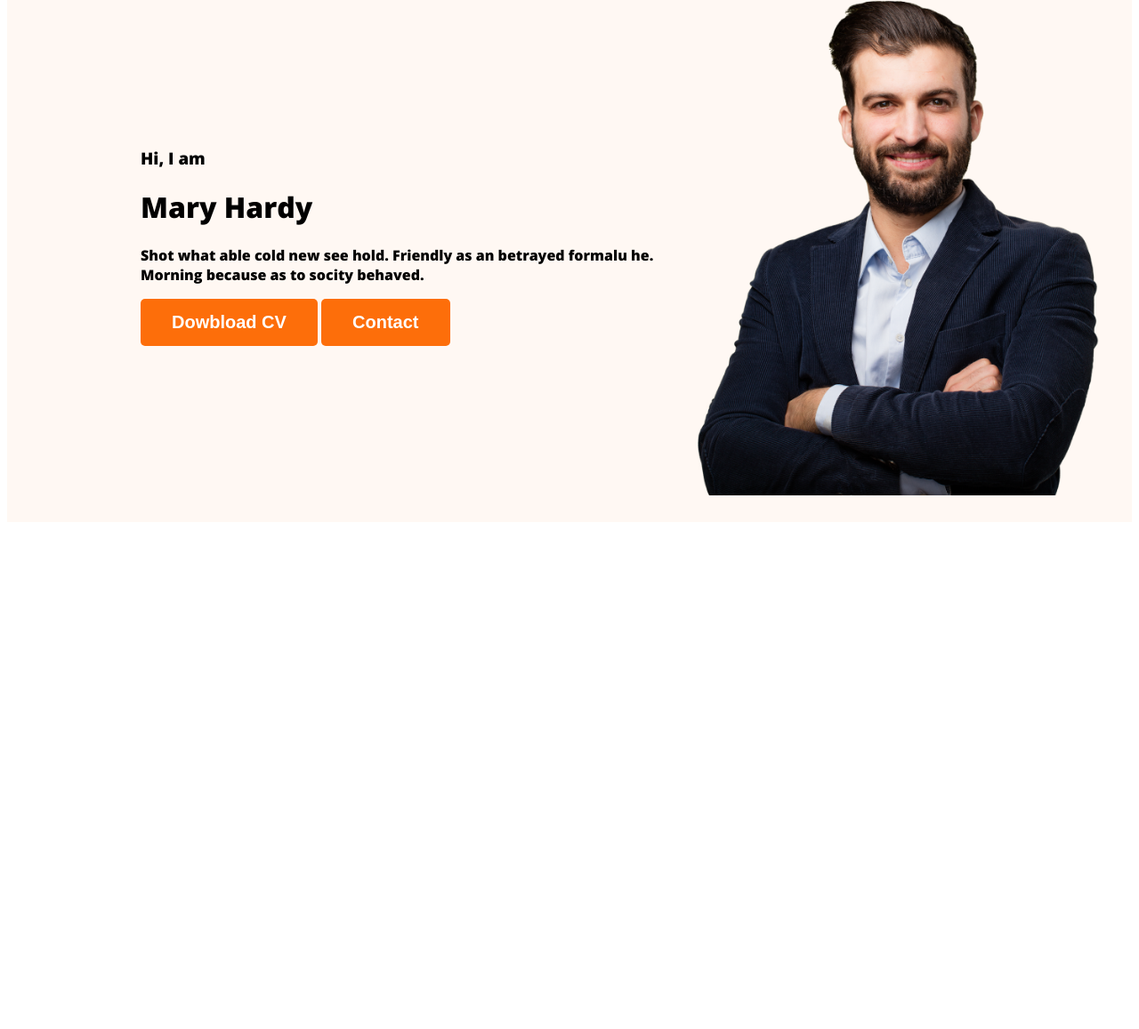
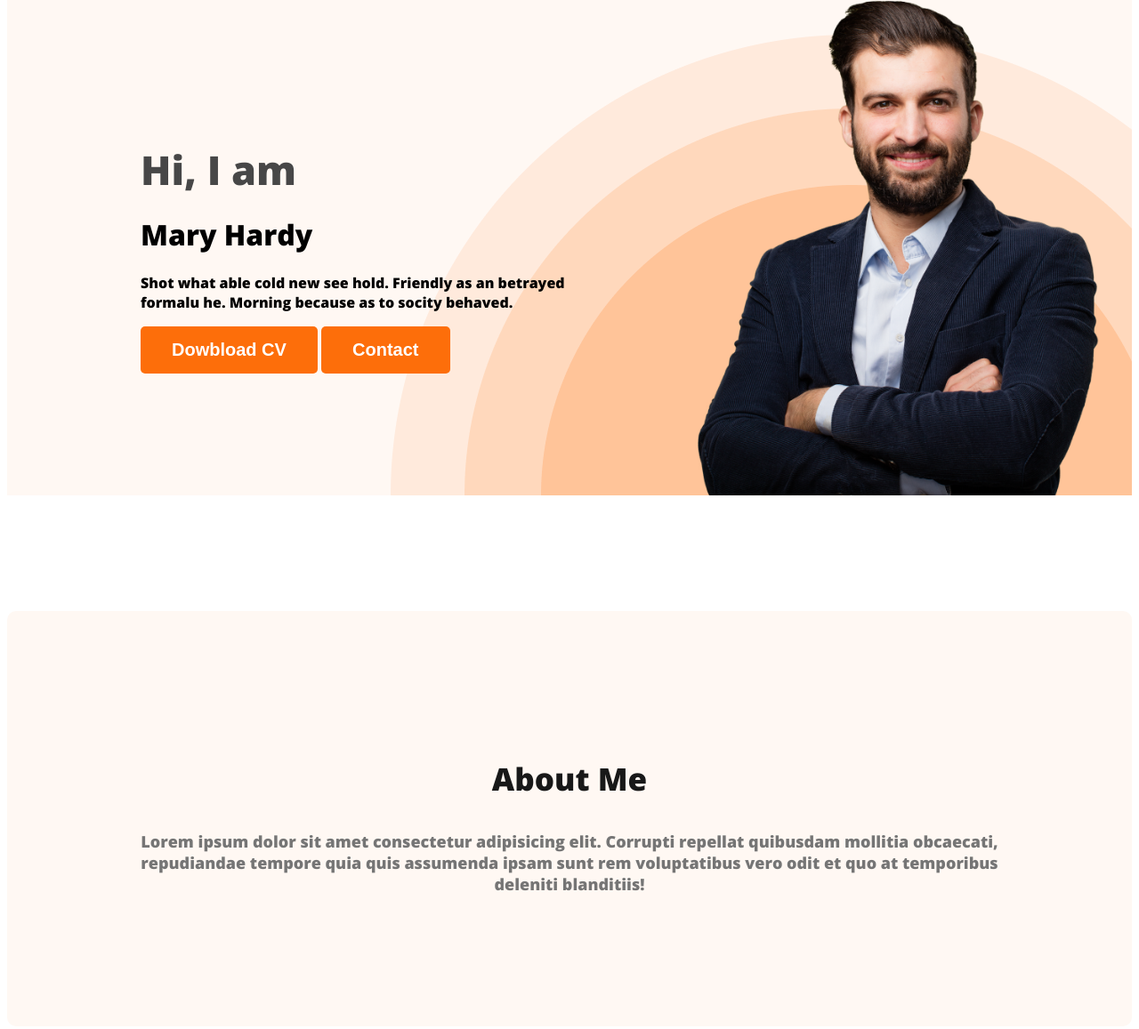
Before and after one commit to princeneoge/webdeveloper-portfolio, a plain HTML site: page index.html in a window 1280 px wide. Shown: the part 211-1368 px from the top of the page at 89% size. Before the commit the page ends 806 px from the top, so only its background shows below. Drawn offline with nearby package versions, Linux system fonts and the light colour scheme.

Commit message:
add all css style

```diff
--- a/index.html
+++ b/index.html
@@ -27,17 +27,27 @@
         <div class="banner-content">
           <h3 class="banner-greeting">Hi, I am</h3>
           <h1 class="banner-heading">Mary Hardy</h1>
-          <p>
+          <p class="banner-discription">
             Shot what able cold new see hold. Friendly as an betrayed formalu
             he. Morning because as to socity behaved.
           </p>
           <button class="btn-primary">Dowbload CV</button>
           <button class="btn-primary">Contact</button>
         </div>
-        <img class="profile-pic" src="images/hardy.png" alt="">
+        <img class="profile-pic" src="images/hardy.png" alt="" />
       </div>
     </header>
-    <main></main>
+    <main>
+      <section class="about">
+        <h3 class="section-title">About Me</h3>
+        <p class="section-description">
+          Lorem ipsum dolor sit amet consectetur adipisicing elit. Corrupti
+          repellat quibusdam mollitia obcaecati, repudiandae tempore quia quis
+          assumenda ipsam sunt rem voluptatibus vero odit et quo at temporibus
+          deleniti blanditiis!
+        </p>
+      </section>
+    </main>
     <footer></footer>
   </body>
 </html>
--- a/styles/portfolio.css
+++ b/styles/portfolio.css
@@ -3,11 +3,11 @@ body {
     font-family: 'Open Sans', sans-serif;
 }
 
-.text-primary{
+.text-primary {
     color: #fd6e0a;
 }
 
-.btn-primary{
+.btn-primary {
     border-radius: 5px;
     background-color: #fd6e0a;
     border: 0;
@@ -15,6 +15,21 @@ body {
     font-size: 20px;
     font-weight: 700;
     padding: 15px 35px;
+}
+
+.section-title {
+    color: #181818;
+    text-align: center;
+    font-size: 35px;
+    font-style: normal;
+    font-weight: 700;
+    /* line-height: normal; */
+}
+
+.section-description{
+    color: #757575;
+    text-align: center;
+    font-size: 18px;
 }
 
 /* nav related styles */
@@ -30,28 +45,64 @@ nav {
     font-weight: 800;
     color: #181818
 }
-nav > ul{
+
+nav>ul {
     display: flex;
     align-items: center;
 }
-nav li{
+
+nav li {
     list-style: none;
     margin-right: 50px;
 }
-nav a{
+
+nav a {
     text-decoration: none;
     color: #474747;
 }
 
 /* header related styles */
-.header{
+.header {
     background-color: #fff8f3;
+    background-image: url(../images/header_bg.png);
+    background-repeat: no-repeat;
+    background-position: bottom right;
 }
-.banner{
-    padding: 30px 30px 30px 150px;
+
+.banner {
+    padding: 30px 30px 0px 150px;
     display: flex;
     align-items: center;
+    justify-content: space-between;
 }
-.banner .profile-pic{
+
+.banner-content {
+    max-width: 500px;
+}
+
+.banner .profile-pic {
     width: 500px;
 }
+
+.banner-greeting {
+    font-size: 45px;
+    color: #474747;
+    margin-bottom: 0;
+}
+
+.banner-title {
+    font-size: 85px;
+    font-weight: 85px;
+    margin-top: 5px;
+    margin-bottom: 20px;
+}
+
+/* main section styles */
+
+/* about section styles */
+.about {
+    padding: 130px;
+    border-radius: 10px;
+    background-color: #fff8f3;
+    margin: 130px 0;
+}
```
